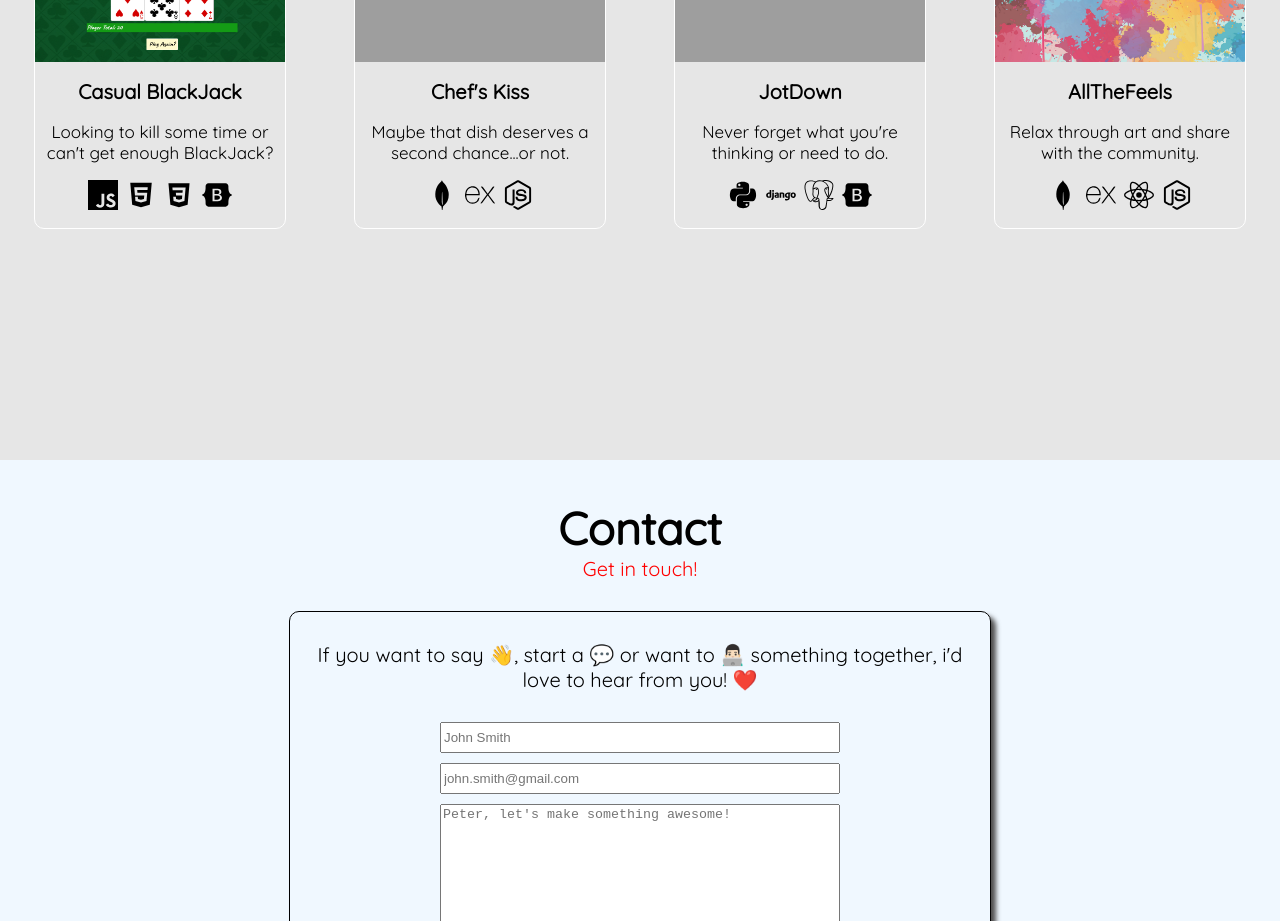
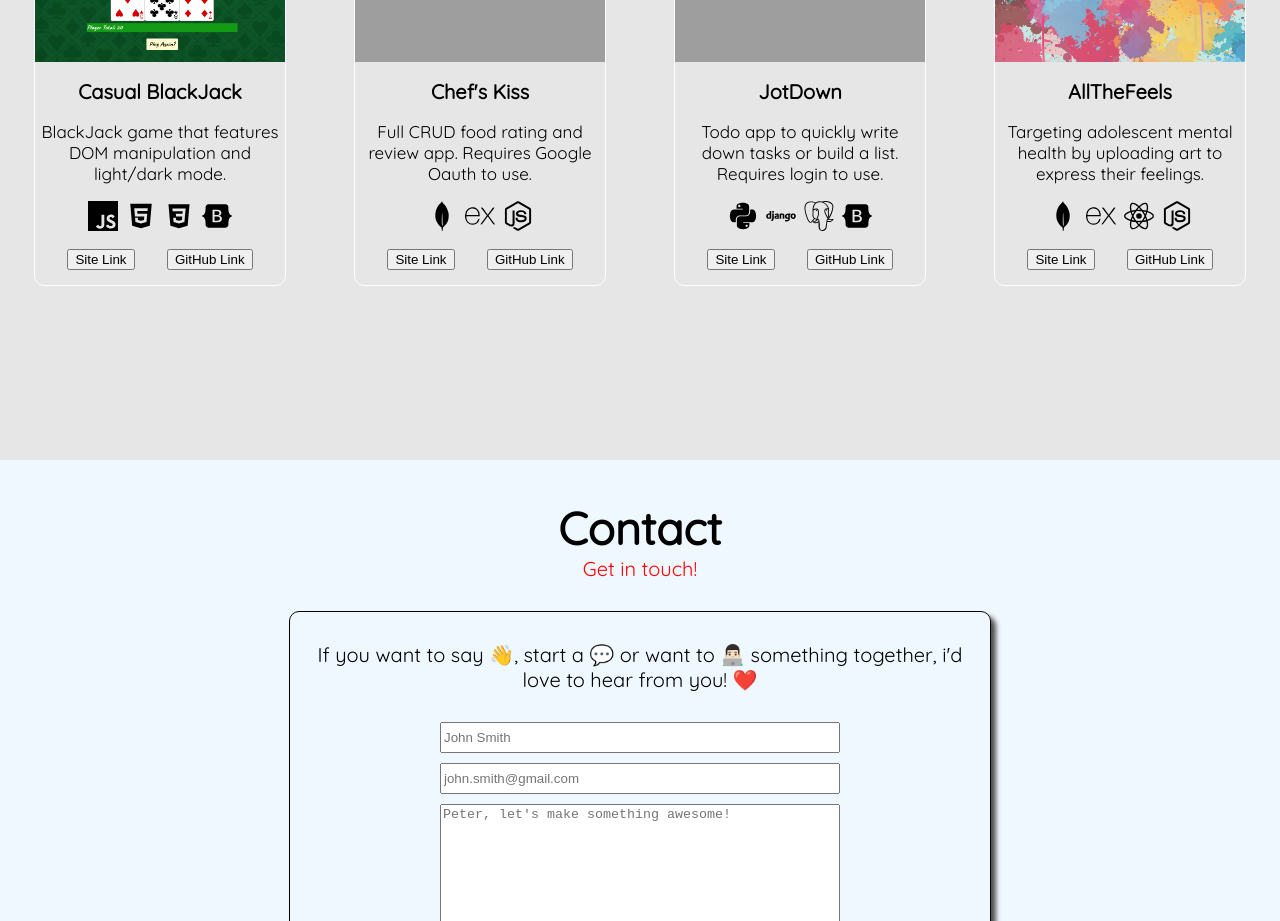
Before and after one commit to PPT87/my-portfolio, a React (Create React App) app: page / in a window 1280 px wide. Shown: the part 2740-3661 px from the top of the page. Built offline with nearby package versions, Linux system fonts and the light colour scheme; grey boxes are pictures that could not be loaded.

Commit message:
add site links and github links to projects

```diff
--- a/src/Pages/Projects/Projects.css
+++ b/src/Pages/Projects/Projects.css
@@ -52,6 +52,8 @@ text-align: center;
 
 .description p{
   font-size: 17px;
+  padding-left: 5px;
+  padding-right: 5px;
   text-align: center;
 }
 
@@ -60,6 +62,14 @@ text-align: center;
   text-align: center;
 }
 
+.project-links{
+  align-items: center;
+  display: flex;
+  justify-content: space-evenly;
+  padding-top: 10px;
+  padding-bottom: 5px;
+}
+
 .projects-wrapper{
   display: flex;
   justify-content: space-around;
--- a/src/Pages/Projects/Projects.jsx
+++ b/src/Pages/Projects/Projects.jsx
@@ -23,41 +23,57 @@ const Projects = () => {
               <img src={blackJack} alt="blackjack screen shot"/>
               <div className='description'>
                 <h2>Casual BlackJack</h2>
-                <p>Looking to kill some time or can't get enough BlackJack?</p>
+                <p>BlackJack game that features DOM manipulation and light/dark mode.</p>
                 <div className='technologies'>
                   <SiJavascript /> <AiFillHtml5 />  <DiCss3 /> <FaBootstrap />
                 </div>
               </div>
+                <div className='project-links'>
+                  <a href="https://letsplayjsblackjack.netlify.app/" target='_blank' rel="noreferrer"><button>Site Link</button></a>
+                  <a href="https://github.com/PPT87/BlackJack" target='_blank' rel="noreferrer"><button>GitHub Link</button></a>
+                </div>
             </div>
             <div className='project-card'>
               <img src={chefskiss} alt="Chef's Kiss screen shot"/>
               <div className='description'>
                 <h2>Chef's Kiss</h2>
-                <p>Maybe that dish deserves a second chance...or not.</p>
+                <p>Full CRUD food rating and review app. Requires Google Oauth to use.</p>
                 <div className='technologies'>
                   <SiMongodb /> <SiExpress />  <FaNodeJs />
                 </div>
               </div>
+              <div className='project-links'>
+                  <a href="https://chefs-kiss-app.herokuapp.com/" target='_blank' rel="noreferrer"><button>Site Link</button></a>
+                  <a href="https://github.com/PPT87/Chefs-Kiss-Food-Review" target='_blank' rel="noreferrer"><button>GitHub Link</button></a>
+                </div>
             </div>
             <div className='project-card'>
               <img src={jotdown} alt="JotDown screen shot"/>
               <div className='description'>
                 <h2>JotDown</h2>
-                <p>Never forget what you're thinking or need to do.</p>
+                <p>Todo app to quickly write down tasks or build a list. Requires login to use.</p>
                 <div className='technologies'>
                   <FaPython /> <DiDjango />  <SiPostgresql /> <FaBootstrap />
                 </div>
               </div>
+              <div className='project-links'>
+                  <a href="https://jotdowntodoapp.herokuapp.com/" target='_blank' rel="noreferrer"><button>Site Link</button></a>
+                  <a href="https://github.com/PPT87/jot_down" target='_blank' rel="noreferrer"><button>GitHub Link</button></a>
+                </div>
             </div>
             <div className='project-card'>
               <img src={allthefeels} alt="AllTheFeels screen shot"/>
               <div className='description'>
                 <h2>AllTheFeels</h2>
-                <p>Relax through art and share with the community.</p>
+                <p>Targeting adolescent mental health by uploading art to express their feelings.</p>
                 <div className='technologies'>
                   <SiMongodb /> <SiExpress />  <SiReact /> <FaNodeJs />
                 </div>
               </div>
+              <div className='project-links'>
+                  <a href="https://allthefeelsapp.herokuapp.com/" target='_blank' rel="noreferrer"><button>Site Link</button></a>
+                  <a href="https://github.com/PPT87/allTheFeels" target='_blank' rel="noreferrer"><button>GitHub Link</button></a>
+                </div>
             </div>
           </div>
         </div>
```
